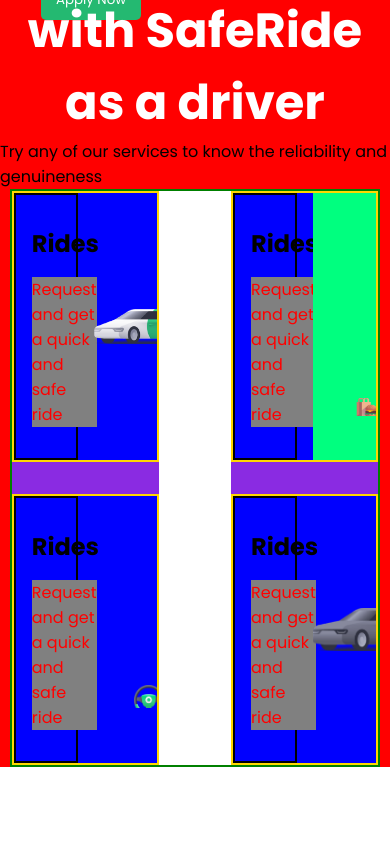
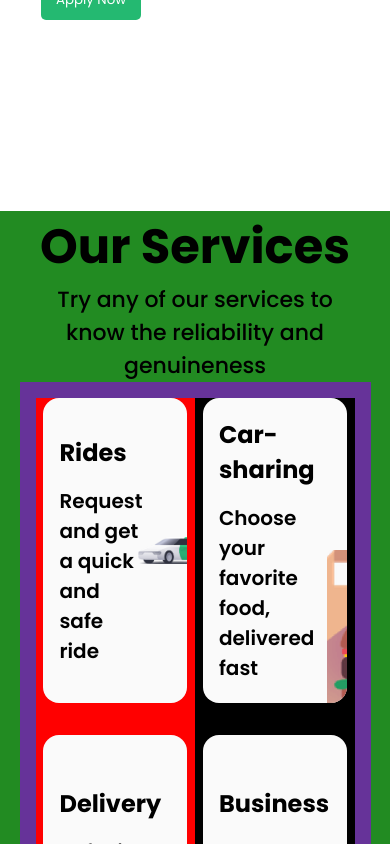
Before and after one commit to Sage-hex/saferide, a React (Vite) app in the folder safe-ride/: page / in a window 390 px wide. Shown: the part 1660-2504 px from the top of the page. Before the commit the page ends 2430 px from the top, so only its background shows below. Built offline with nearby package versions, Linux system fonts and the light colour scheme.

Commit message:
finsihed the about section and some other things

```diff
--- a/safe-ride/src/App.jsx
+++ b/safe-ride/src/App.jsx
@@ -3,6 +3,8 @@
 import Hero from './components/Hero/Hero'
 import DriversJob from './components/DriversJob/DriversJob'
 import OurServices from './components/OurServices/OurServices'
+import About from './components/About/About'
+import Request from './components/RequestBtn/Request'
 const App = () => {
   return (
     <div>
@@ -10,6 +12,9 @@
       <Hero/>
       <DriversJob/>
       <OurServices/>
+      <About/>
+      <Request/>
+
     </div>
   )
 }
--- /dev/null
+++ b/safe-ride/src/components/About/About.css
@@ -0,0 +1,114 @@
+.about-section{
+    width: 100%;
+    height: 80vh;
+    /* background-color: red; */
+    display: flex;
+    justify-content: center;
+    align-items: center;
+    margin-top: 5rem;
+    padding: 2rem;
+}
+
+.about-container {
+    width: 95%;
+    height: 100%;
+    /* background-color: yellow; */
+    display: flex;
+    align-items: center;
+    justify-content: center;
+    gap: 5rem;
+
+
+}
+
+.about-img-container{
+    width: 50%;
+    height: 100%;
+    /* background-color: blue; */
+    border-radius: var(--base-border-radius);
+}
+
+.about-img-container img{
+    width: 100%;
+    height: 100%;
+    object-fit: cover;
+    border-radius: var(--base-border-radius);
+
+}
+
+.about-details {
+    width: 50%;
+    height: 100%;
+    background-color: rgb(212, 212, 212);
+    display: flex;
+    flex-direction: column;
+    justify-content: center;
+    align-items: flex-start;
+    gap: 2rem;
+    padding: 5rem;
+}
+.about-details h2 {
+    font-size: 36px;
+    font-weight: var(--font-weight);
+    line-height: 120%;
+    /* 43.2px */
+    color: var(--black);
+}
+.about-details p {
+    font-size: 18px;
+    color: var(--black);
+}
+
+@media screen  and ( max-width:600px){
+
+    .about-section{
+        margin-top: 15rem;
+        height: 100vh;
+        /* background-color: red; */
+    }
+    .about-container{
+        flex-direction: column;
+        gap: 1rem;
+
+    }
+    .about-img-container{
+        width: 100%;
+        height: 45%;
+        border-radius: 5px;
+        /* margin-bottom: 2rem; */
+
+    }
+
+    .about-img-container img {
+        border-radius: 5px;
+    }
+    .about-details{
+        width: 100%;
+        height: 55%;
+        padding: 14px;
+        gap: 10px;
+    }
+
+    .about-details h2{
+        font-size: 20px;
+        font-weight: var(--font-weight);
+        line-height: 120%;
+        color: var(--black);
+    }
+    .about-details p {
+        font-size: 13px;
+        color: var(--black);
+    }
+    .about-container {
+        width: 100%;
+        height: 100%;
+
+    }
+
+    .about-details .Green-custom {
+        /* background-color: red; */
+        padding: 8px 5px;
+        font-size: 12px;
+        color: black;
+    }
+}
--- /dev/null
+++ b/safe-ride/src/components/About/About.jsx
@@ -0,0 +1,30 @@
+import aboutimg from "../../assets/safe-ride-car.png"
+import GreenBtn from "../Button/GreenBtn/GreenBtn"
+import "./About.css"
+
+const About = () => {
+  return (
+    <main className='about-section'>
+        <section className='about-container'>
+            <article className='about-img-container'>
+                <img src={aboutimg} alt="About-us" />
+            </article>
+            <article className='about-details'>
+                <h2>SafeRide</h2>
+                <p>SafeRide is a Nigerian multinational transportation company that is located at various states in Nigeria. We’re making cities for people, offering better alternatives for every purpose a private car serves — including ride-hailing, shared cars, food delivery and business.
+                </p>
+
+                <GreenBtn>Learn More</GreenBtn>
+
+
+
+            </article>
+
+
+        </section>
+
+    </main>
+  )
+}
+
+export default About
--- a/safe-ride/src/components/Button/GreenBtn/GreenBtn.css
+++ b/safe-ride/src/components/Button/GreenBtn/GreenBtn.css
@@ -5,6 +5,7 @@
     border: none;
     border-radius: 5px;
     width: max-content;
+    cursor: pointer;
     /* margin: 1rem; */
 
 }
--- a/safe-ride/src/components/OurServices/OurServices.css
+++ b/safe-ride/src/components/OurServices/OurServices.css
@@ -1,39 +1,41 @@
 .services-container{
     width: 100%;
     height: 100vh;
-    background-color: red;
+    /* background-color: red; */
     display: flex;
     flex-direction: column;
     align-items: center;
     justify-content: center;
-    margin-top: 2rem;
+    margin-top: 7rem;
 }
 
 .services-container .services-title{
-    text-align: center;
-    color: white;
+    color: var(--black);
     font-size: 3rem;
-    /* padding: 5rem 0; */
+    text-transform: capitalize;
+    /* padding: 1rem 0; */
 }
 
 .services-container .services-text{
-    /* text-align: center;
-    color: white;
-    font-size: 1.5rem;
-    padding: 0 2rem; */
+    text-align: center;
+    color: var(--black);
+    font-size: var(--font-size);
+    font-weight: 500;
+    padding: 0 2rem;
 }
 
 .services-container-wrapper{
-    width: 95%;
-    height: 80%;
+    width: 90%;
+    height: 90%;
     background-color: white;
     display: flex;
-    gap: 4.5rem;
-    border: 2px solid green;
+    /* gap: 4.5rem; */
+    padding: 1rem;
+    /* border: 2px solid green; */
 }
 
 .service-wrapper{
-    background-color: blueviolet;
+    /* background-color: blueviolet; */
     width: 50%;
     height: 100%;
     display: flex;
@@ -43,31 +45,35 @@
     gap: 2rem;
 }
 .service-wrapper .service-container-one{
-    background-color: blue;
-    width: 100%;
+    background-color: var(--off-white);
+    border-radius: var(--base-border-radius);
+    width: 90%;
     height: 50%;
-    border: 2px solid gold;
+    /* border: 2px solid gold; */
     display: flex;
     gap: 1rem;
 
 }
 
 .service-wrapper .service-container-one-title{
-    width: 45%;
+    width: 55%;
     height: 100%;
     display: flex;
     flex-direction: column;
     align-items: flex-start;
     justify-content: center;
     /* background-color: gray; */
-    border: 2px solid black;
+    /* border: 2px solid black; */
     padding: 1rem;
     gap: 1rem;
+    border-radius: var(--custom-left)
 }
 .service-wrapper .service-container-one-img{
-    width: 55%;
+    width: 45%;
     height: 100%;
     /* background-color: springgreen; */
+    /* border-radius: var(--base-border-radius); */
+    border-radius: var(--custom-right);
 }
 
 .service-wrapper .service-container-one-img img{
@@ -76,15 +82,16 @@
     object-fit: contain;
 }
 .service-wrapper .img-two{
-    width: 55%;
+    width: 45%;
     height: 100%;
     /* background-color: springgreen; */
+    /* background-color: red; */
     display: flex;
     align-items: flex-end;
     justify-content: flex-end;
 }
 .service-wrapper .img-two img{
-    width: 37%;
+    width: 52%;
     height: 50%;
     object-fit: contain;
     /* background-color: red; */
@@ -93,29 +100,69 @@
 .service-wrapper .img-three{
     width: 55%;
     height: 100%;
-    background-color: springgreen;
+    /* background-color: springgreen; */
+    /* background-color: red; */
     display: flex;
     align-items: flex-end;
     justify-content: flex-end;
 }
 .service-wrapper .img-three img{
-    width: 36%;
-    height: 40%;
-    object-fit: contain;
+    width: 40%;
+    height: 50%;
+    object-fit: cover;
     /* background-color: blue; */
+    /* border-radius: var(--base-border-radius); */
+    border-bottom-right-radius: 16px;
 }
 
 
 .service-wrapper .service-container-one p{
     /* width: 70%;
     height: 100%; */
-    background-color: gray;
-    color: red;
+    font-weight: var(--font-weight);
+    font-size: 20px;
+    /* background-color: gray; */
+    color: var(--black);
 }
 
-.service-wrapper .service-container-two{
+/* .service-wrapper .service-container-two{
     background-color: black;
     width: 100%;
     height: 45%;
     border: 2px solid red;
+} */
+
+@media screen and (max-width:768px) {
+
+    .services-container{
+        background-color: forestgreen;
+        margin-top: 20rem;
+    }
+
+    .services-container-wrapper {
+        display: flex;
+        /* flex-direction: column; */
+        background-color: rebeccapurple;
+    }
+    /* .services-container-wrapper{
+        background-color: red;
+        display: flex;
+    } */
+
+    .service-wrapper.one{
+        /* display: flex; */
+        height: 100%;
+        width: 100%;
+        /* flex-direction: column; */
+        background-color: red;
+
+    }
+    .service-wrapper.two{
+        /* display: flex; */
+        height: 100%;
+        width: 100%;
+        /* flex-direction: column; */
+        background-color: black;
+
+    }
 }
--- a/safe-ride/src/components/OurServices/OurServices.jsx
+++ b/safe-ride/src/components/OurServices/OurServices.jsx
@@ -8,16 +8,16 @@
 const OurServices = () => {
   return (
     <section className="services-container">
-      <h1 className="services-title">Earn money with SafeRide as a driver</h1>
+      <h1 className="services-title">our services</h1>
       <p className="services-text">
-        Try any of our services to know the reliability and genuineness
+      Try any of our services to know the reliability and genuineness
       </p>
       <section className="services-container-wrapper">
-        <section className="service-wrapper">
+        <section className="service-wrapper one">
           <article className="service-container-one">
             <article className="service-container-one-title">
               <h2>Rides</h2>
-              <p>Request and get a quick and safe ride</p>
+              <p>Request and get a quick <br />and safe ride</p>
             </article>
             <article className="service-container-one-img">
               <img src={image1} alt="bg-one" />
@@ -25,19 +25,22 @@
           </article>
           <article className="service-container-one">
             <article className="service-container-one-title">
-              <h2>Rides</h2>
-              <p>Request and get a quick and safe ride</p>
+              <h2>Delivery</h2>
+              <p>SafeRide makes car renting
+              easy</p>
+
             </article>
             <article className="service-container-one-img img-two">
               <img src={image2} alt="bg-one" />
             </article>
           </article>
         </section>
-        <section className="service-wrapper">
+        <section className="service-wrapper two">
           <article className="service-container-one">
             <article className="service-container-one-title">
-              <h2>Rides</h2>
-              <p>Request and get a quick and safe ride</p>
+              <h2>Car-sharing</h2>
+              <p>Choose your favorite food,
+              delivered fast</p>
             </article>
             <article className="service-container-one-img img-two img-three">
               <img src={image3} alt="bg-one" />
@@ -45,10 +48,11 @@
           </article>
           <article className="service-container-one">
             <article className="service-container-one-title">
-              <h2>Rides</h2>
-              <p>Request and get a quick and safe ride</p>
+              <h2>Business</h2>
+              <p>Partner with reliable and
+              safe company</p>
             </article>
-            <article className="service-container-one-img">
+            <article className="service-container-one-img img-two">
               <img src={image4} alt="bg-one" />
             </article>
           </article>
--- /dev/null
+++ b/safe-ride/src/components/RequestBtn/Request.css
@@ -0,0 +1,38 @@
+.main-request-container{
+    width: 100%;
+    height: 20vh;
+    /* background-color: red; */
+    display: flex;
+    flex-direction: column;
+    align-items: center;
+    justify-content: center;
+    margin-top: 4rem;
+
+}
+.request-btn-container {
+    width: 100%;
+    height: 10vh;
+    display: flex;
+    justify-content: center;
+    align-items: center;
+    gap: 1rem;
+}
+
+.main-request-container  h1 {
+    color:var(--black);
+    font-size: 2rem;
+}
+
+.request-btn-container  .Black-custom{
+    padding: 8px 25px;
+    background-color: black;
+    color: white;
+    cursor: pointer;
+}
+.request-btn-container  .Green-custom{
+    border-radius: var(--radius);
+    padding: 8px 25px;
+    background-color: transparent;
+    border: 1px solid var(--black);
+    color: var(--black);
+}
--- /dev/null
+++ b/safe-ride/src/components/RequestBtn/Request.jsx
@@ -0,0 +1,19 @@
+import React from 'react'
+import BlackBtn from '../Button/BlackBtn/BlackBtn'
+import "./Request.css"
+import GreenBtn from '../Button/GreenBtn/GreenBtn'
+
+const Request = () => {
+  return (
+    <main className='main-request-container'>
+        <h1>Make Your Request</h1>
+        <article className="request-btn-container">
+            <BlackBtn>Ride</BlackBtn>
+            <GreenBtn>Delivery</GreenBtn>
+        </article>
+
+    </main>
+  )
+}
+
+export default Request
--- a/safe-ride/src/index.css
+++ b/safe-ride/src/index.css
@@ -13,13 +13,18 @@
   --green-btn-color: #24B971;
   --black-btn-color:#0A0B0A;
   --white:#FFFFFF;
+  --off-white:#FAFAFA;
   --radius:20px;
   --black:#000000;
   --nav-dropdown-bg:gray;
   --font-family-poppins: 'Poppins', sans-serif;
   --base-font-size:16px;
+  --font-size:22px;
   --font-weight:600;
   --header-bg:#FAFAFA;
   --dark-green: #13633C;
+  --base-border-radius:16px;
+  --custom-right:0 16px 16px 0;
+  --custom-left:16px 0  0 16px;
 
 }
```
Also changed, not shown: safe-ride/src/components/Explore/Explore.css (added), safe-ride/src/components/Explore/Explore.jsx (added), 1 other file (tests, documents, lock files or other folders).
